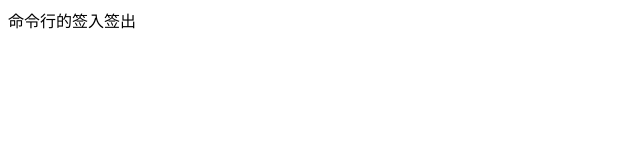
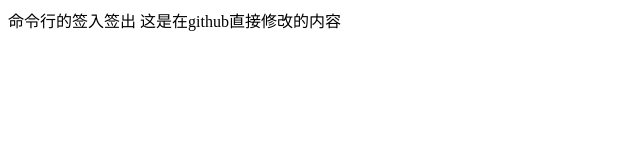
Before and after one commit to lilySMG/test, a plain HTML site: page index.html in a window 1280 px wide. Shown: the whole page, without its empty margins (0-640 px from the left). Drawn offline with Linux system fonts and the light colour scheme.

Commit message:
Update index.html
github option

```diff
--- a/index.html
+++ b/index.html
@@ -7,6 +7,7 @@
 	<body>
 		<div>
 			命令行的签入签出
+这是在github直接修改的内容
 		</div>
 	</body>
 </html>
```
